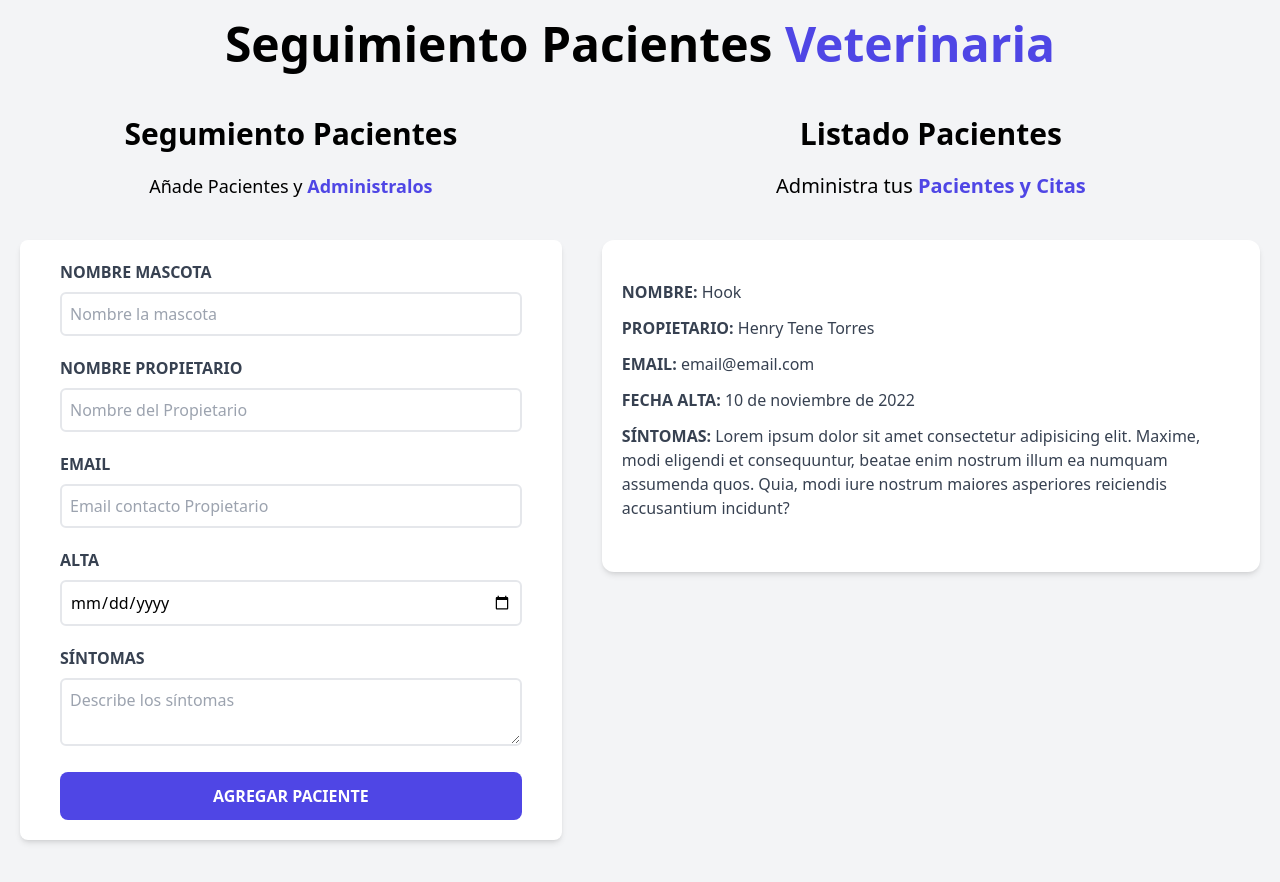
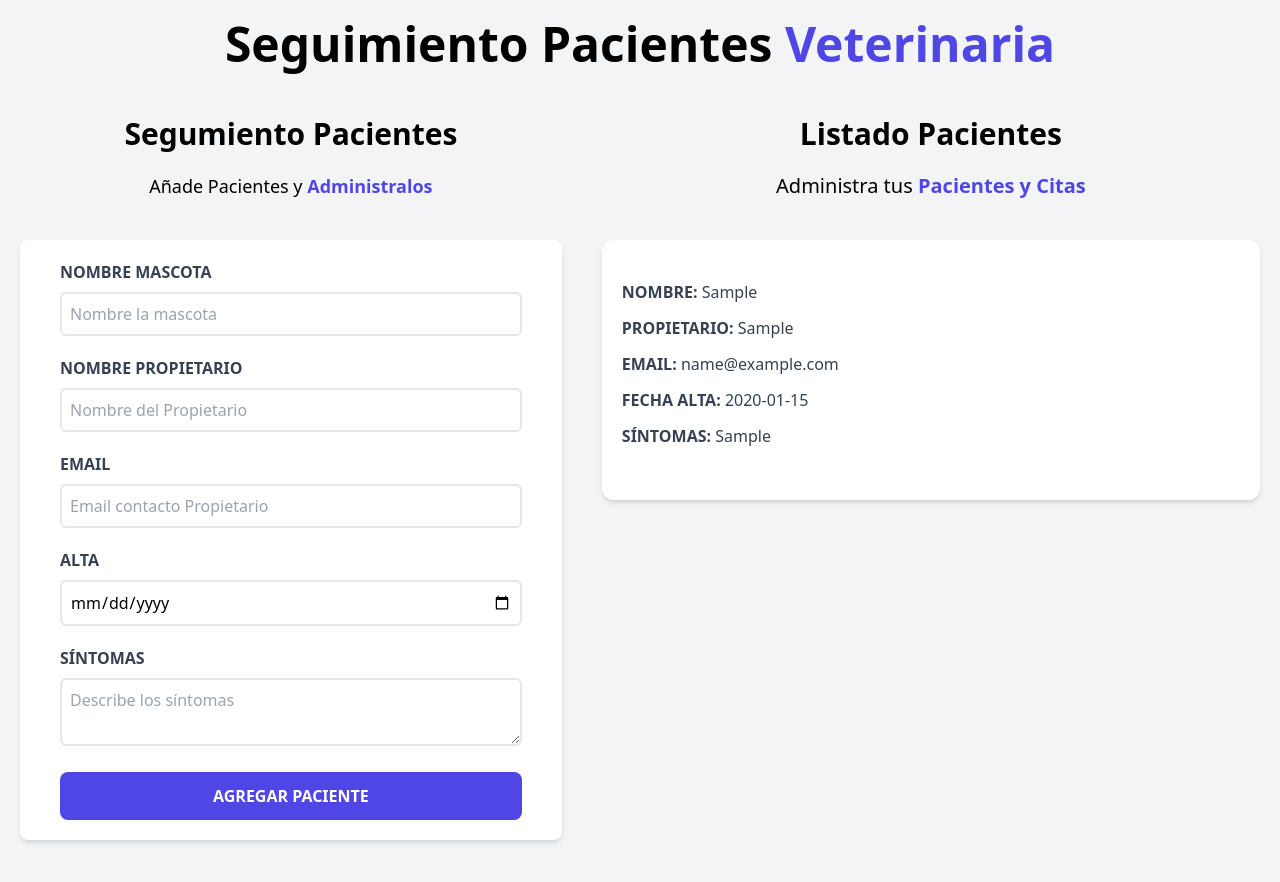
Before and after one commit to HenryTene/Administrador-De-Pacientes, a React (Vite) app: page / in a window 1280 px wide. Both pictures are taken after typing "Sample", "Sample", "name@example.com", "2020-01-15", "Sample" into the empty fields and a click on the input "Agregar Paciente". Shown: the top 882 px of the page. Built offline with nearby package versions, Linux system fonts and the light colour scheme.

Commit message:
Se vuelve dianmico el listado mostrando la informacion de lso pacientes

```diff
--- a/src/App.jsx
+++ b/src/App.jsx
@@ -6,7 +6,6 @@
 
 function App() {
   const [pacientes, setPacientes] = useState([]);
-
   return (
     <div className="container mx-auto mt-5">
       <Header numeros={1} />
--- a/src/components/Error.jsx
+++ b/src/components/Error.jsx
@@ -1,4 +1,4 @@
-const Error = ({ children}) => {
+const Error = ({ children }) => {
   return (
     <div>
       <div
--- a/src/components/ListadoPacientes.jsx
+++ b/src/components/ListadoPacientes.jsx
@@ -1,7 +1,6 @@
 import Paciente from "./Paciente";
 
 function ListadoPacientes({ pacientes }) {
-  console.log(pacientes);
   return (
     <div className="md:w-1/2 lg:w-3/5 md:h-screen overflow-y-scroll">
       <h1 className="font-black text-3xl text-center">Listado Pacientes</h1>
@@ -10,11 +9,8 @@
         <span className="text-indigo-600 font-bold">Pacientes y Citas </span>
       </p>
 
-      {pacientes.map(paciente => (
-        <Paciente
-
-          paciente={paciente}
-        />
+      {pacientes.map((paciente, index) => (
+        <Paciente key={index} paciente={paciente} />
       ))}
     </div>
   );
--- a/src/components/Paciente.jsx
+++ b/src/components/Paciente.jsx
@@ -1,27 +1,25 @@
-const Paciente = () => {
+const Paciente = ({paciente}) => {
+ const { nombre,propietario,  email, fecha, sintomas } = paciente;
   return (
     <div className="mx-5 my-10 bg-white shadow-md px-5 py-10 rounded-xl">
       <p className="font-bold mb-3 text-gray-700 uppercase ">
-        Nombre: <span className="font-normal normal-case">Hook</span>
+        Nombre: <span className="font-normal normal-case">{nombre}</span>
       </p>
       <p className="font-bold mb-3 text-gray-700 uppercase ">
         Propietario:{" "}
-        <span className="font-normal normal-case">Henry Tene Torres</span>
+        <span className="font-normal normal-case">{propietario}</span>
       </p>
       <p className="font-bold mb-3 text-gray-700 uppercase ">
-        Email: <span className="font-normal normal-case">email@email.com</span>
+        Email: <span className="font-normal normal-case">{email}</span>
       </p>
       <p className="font-bold mb-3 text-gray-700 uppercase ">
         Fecha alta:{" "}
-        <span className="font-normal normal-case">10 de noviembre de 2022</span>
+        <span className="font-normal normal-case">{fecha}</span>
       </p>
       <p className="font-bold mb-3 text-gray-700 uppercase ">
         Síntomas:{" "}
         <span className="font-normal normal-case">
-          Lorem ipsum dolor sit amet consectetur adipisicing elit. Maxime, modi
-          eligendi et consequuntur, beatae enim nostrum illum ea numquam
-          assumenda quos. Quia, modi iure nostrum maiores asperiores reiciendis
-          accusantium incidunt?
+         {sintomas}
         </span>
       </p>
     </div>
```
